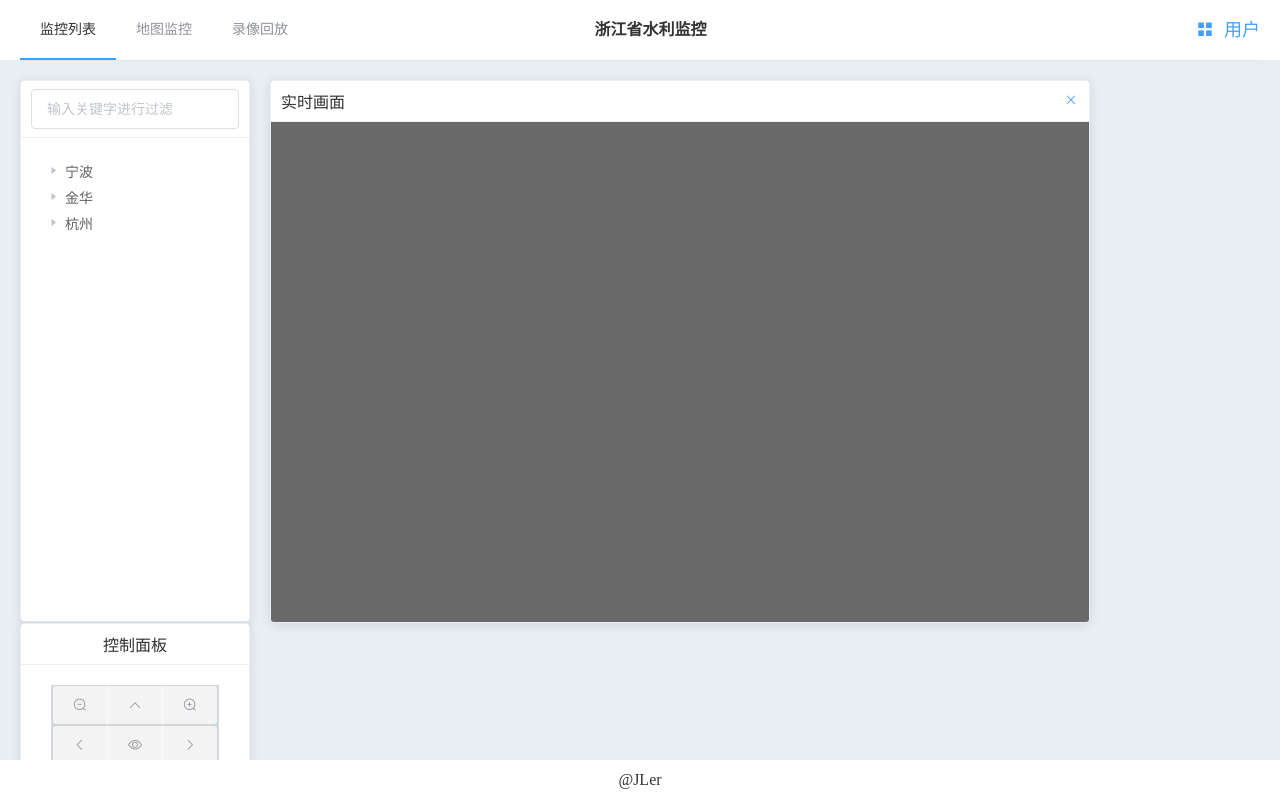
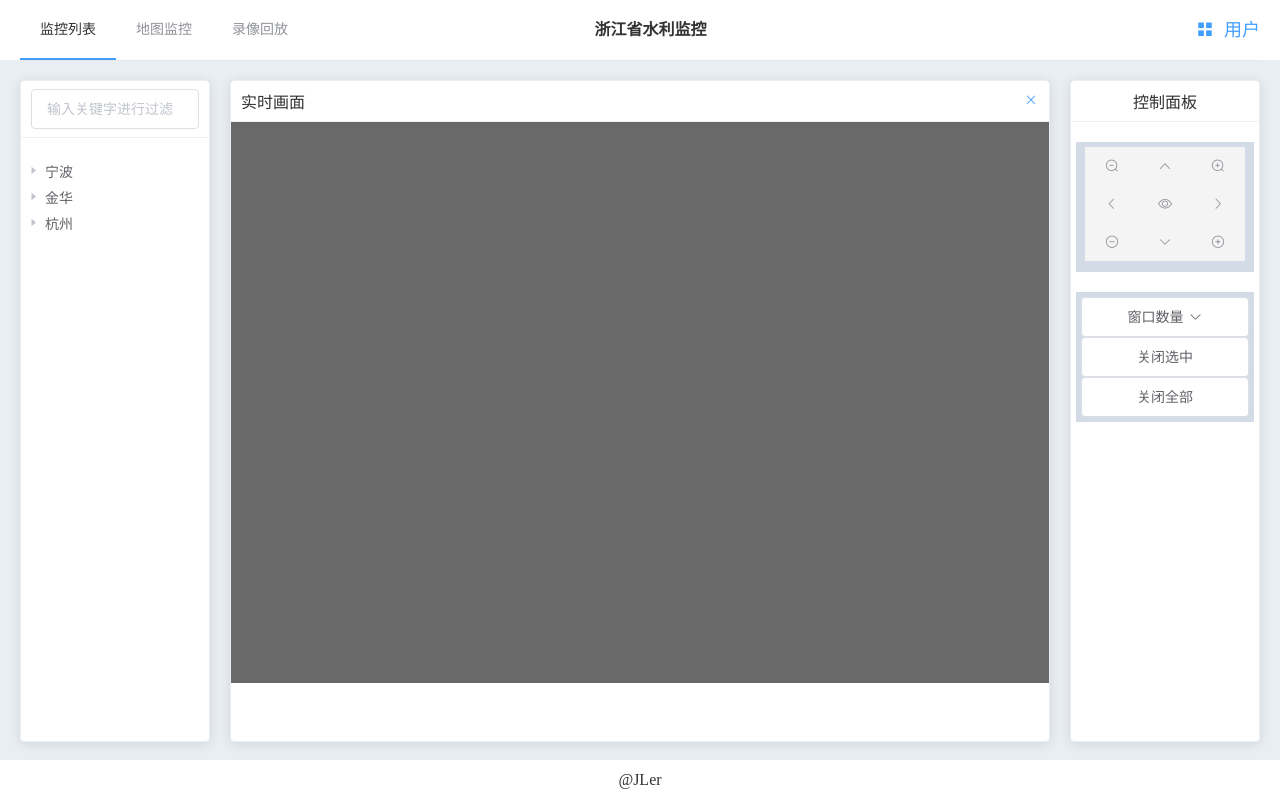
Before and after one commit to JLerxky/vms_vue, a Vue app: page / in a window 1280 px wide. Shown: the top 798 px of the page. Built offline with nearby package versions, Linux system fonts and the light colour scheme.

Commit message:
界面样式调优

```diff
--- a/src/App.vue
+++ b/src/App.vue
@@ -1,10 +1,10 @@
 <template>
   <div id="app">
-    <el-container>
+    <el-container style="height: 100%;">
       <el-header>
         <NavMenu></NavMenu>
       </el-header>
-      <el-main>
+      <el-main style="height: 100%; margin-bottom: 40px;">
         <LiveAll></LiveAll>
       </el-main>
       <el-footer height="40px">@JLer</el-footer>
@@ -21,17 +21,21 @@
 </script>
 
 <style>
+  html{
+    height: 100%;
+  }
+  #app{
+    height: 100%;
+  }
   body{
     margin: 0;
     background-color: #E9EEF3;
+    min-width: 700px;
+    height: 100%;
   }
-  #app {
-    /*font-family: 'Avenir', Helvetica, Arial, sans-serif;*/
-    /*-webkit-font-smoothing: antialiased;*/
-    /*-moz-osx-font-smoothing: grayscale;*/
-    /*text-align: center;*/
-    /*color: #2c3e50;*/
-    /*margin-top: 60px;*/
+  .el-card {
+    height: 100%;
+    overflow: auto;
   }
   a {
     text-decoration: none;
@@ -57,10 +61,6 @@
     /*line-height: 160px;*/
   }
 
-  .el-col-4 {
-    min-width: 250px;
-  }
-
   body > .el-container {
     margin-bottom: 40px;
   }
@@ -76,6 +76,10 @@
     padding: 8px 10px;
   }
 
+  .el-card__body {
+    padding: 20px 0;
+  }
+
   .el-container:nth-child(5) .el-aside,
   .el-container:nth-child(6) .el-aside {
     line-height: 260px;
--- a/src/components/CameraTree.vue
+++ b/src/components/CameraTree.vue
@@ -109,7 +109,7 @@
   }
 
   .el-tree {
-    overflow: auto;
+    overflow: inherit;
   }
 
   div#camera_tree {
--- a/src/components/LiveAll.vue
+++ b/src/components/LiveAll.vue
@@ -1,8 +1,8 @@
 <template>
-  <el-row :gutter="20">
-    <el-col :span="4"><div class="grid-content bg-purple"><CameraTree></CameraTree></div></el-col>
-    <el-col :span="16"><div class="grid-content bg-purple"><LivePlay></LivePlay></div></el-col>
-    <el-col :span="4"><div class="grid-content bg-purple"><PTZ></PTZ></div></el-col>
+  <el-row :gutter="20" style="height: 100%; min-height: 600px;">
+    <el-col :xs="8" :sm="6" :md="5" :lg="4" :xl="4"><div class="grid-content bg-purple"><CameraTree></CameraTree></div></el-col>
+    <el-col :xs="8" :sm="12" :md="14" :lg="16" :xl="17"><div class="grid-content bg-purple"><LivePlay></LivePlay></div></el-col>
+    <el-col :xs="8" :sm="6" :md="5" :lg="4" :xl="3"><div class="grid-content bg-purple"><PTZ></PTZ></div></el-col>
   </el-row>
 </template>
 
@@ -18,6 +18,7 @@
 <style>
   .el-col {
     border-radius: 4px;
+    height: 100%;
   }
   .bg-purple-dark {
     background: #99a9bf;
@@ -31,6 +32,7 @@
   .grid-content {
     border-radius: 4px;
     min-height: 36px;
+    height: 100%;
   }
   .row-bg {
     padding: 10px 0;
--- a/src/components/LivePlay.vue
+++ b/src/components/LivePlay.vue
@@ -5,7 +5,9 @@
       <el-tooltip class="item" effect="dark" content="关闭全部" placement="top">
         <el-button
           style="float: right; padding: 3px 0; margin: 0;"
-          type="text" icon="el-icon-close"></el-button>
+          type="text"
+          icon="el-icon-close"
+          @click="ptz(0)"></el-button>
       </el-tooltip>
     </div>
     <div id="playOCX">
@@ -19,6 +21,11 @@
       return {
         title: '实时画面'
       };
+    },
+    methods: {
+      ptz(command) {
+        alert('ok'+command);
+      }
     }
   }
 </script>
@@ -29,9 +36,9 @@
   }
 
   div#playOCX {
-    min-height: 500px;
+    min-height: 561px;
     background-color: dimgrey;
-    margin: -20px;
+    margin: -20px 0;
   }
 
   .clearfix:before,
--- a/src/components/PTZ.vue
+++ b/src/components/PTZ.vue
@@ -1,39 +1,41 @@
 <template>
-  <el-card class="box-card">
+  <el-card class="box-card" style="overflow: hidden;">
     <div slot="header" class="clearfix">
       控制面板
     </div>
     <div id="ptz">
       <div class="bg-purple">
         <el-button-group>
-          <el-button type="info" plain icon="el-icon-zoom-out"></el-button>
-          <el-button type="info" plain icon="el-icon-arrow-up"></el-button>
-          <el-button type="info" plain icon="el-icon-zoom-in"></el-button>
+          <el-button type="info" plain icon="el-icon-zoom-out" @click="ptz(0)"></el-button>
+          <el-button type="info" plain icon="el-icon-arrow-up" @click="ptz(0)"></el-button>
+          <el-button type="info" plain icon="el-icon-zoom-in" @click="ptz(0)"></el-button>
         </el-button-group>
         <el-button-group>
-          <el-button type="info" plain icon="el-icon-arrow-left"></el-button>
-          <el-button type="info" plain icon="el-icon-view"></el-button>
-          <el-button type="info" plain icon="el-icon-arrow-right"></el-button>
+          <el-button type="info" plain icon="el-icon-arrow-left" @click="ptz(0)"></el-button>
+          <el-button type="info" plain icon="el-icon-view" @click="ptz(0)"></el-button>
+          <el-button type="info" plain icon="el-icon-arrow-right" @click="ptz(0)"></el-button>
         </el-button-group>
         <el-button-group>
-          <el-button type="info" plain icon="el-icon-remove-outline"></el-button>
-          <el-button type="info" plain icon="el-icon-arrow-down"></el-button>
-          <el-button type="info" plain icon="el-icon-circle-plus-outline"></el-button>
+          <el-button type="info" plain icon="el-icon-remove-outline" @click="ptz(0)"></el-button>
+          <el-button type="info" plain icon="el-icon-arrow-down" @click="ptz(0)"></el-button>
+          <el-button type="info" plain icon="el-icon-circle-plus-outline" @click="ptz(0)"></el-button>
         </el-button-group>
       </div>
       <div class="bg-purple">
-        <el-tooltip class="item" effect="dark" content="窗口数量" placement="top">
-          <el-select v-model="value">
-            <el-option
-              v-for="item in options"
-              :key="item.value"
-              :label="item.label"
-              :value="item.value">
-            </el-option>
-          </el-select>
-        </el-tooltip>
-        <el-button style="width: 100%;">关闭选中</el-button>
-        <el-button style="width: 100%;">关闭全部</el-button>
+        <el-dropdown style="width: 100%;" @command="ptz">
+          <el-button style="width: 100%;">
+            窗口数量<i class="el-icon-arrow-down el-icon--right"></i>
+          </el-button>
+          <el-dropdown-menu slot="dropdown">
+            <el-dropdown-item command="a">1x1</el-dropdown-item>
+            <el-dropdown-item command="b">2x2</el-dropdown-item>
+            <el-dropdown-item command="c">3x3</el-dropdown-item>
+            <el-dropdown-item command="d">4x4</el-dropdown-item>
+            <el-dropdown-item command="e">2x2=5</el-dropdown-item>
+          </el-dropdown-menu>
+        </el-dropdown>
+        <el-button style="width: 100%;" @click="ptz(0)">关闭选中</el-button>
+        <el-button style="width: 100%;" @click="ptz(0)">关闭全部</el-button>
       </div>
     </div>
   </el-card>
@@ -41,25 +43,9 @@
 
 <script>
   export default {
-    data() {
-      return {
-        options: [{
-          value: '1',
-          label: '1x1'
-        }, {
-          value: '2',
-          label: '2x2'
-        }, {
-          value: '3',
-          label: '3x3'
-        }, {
-          value: '4',
-          label: '4x4'
-        }, {
-          value: '5',
-          label: '2x2+5'
-        }],
-        value: '4'
+    methods: {
+      ptz(command) {
+        alert('ok'+command);
       }
     }
   }
@@ -74,19 +60,21 @@
     overflow: unset;
   }
 
-  .el-tree {
-    overflow: auto;
+  #ptz {
+    min-width: 170px;
+    margin: 0 5px;
   }
 
-  #ptz {
-    text-align: -webkit-center;
-    min-height: 442px;
+  #ptz .el-button-group button {
+    border: 0;
+    border-radius: 0;
   }
 
   #ptz .bg-purple {
     height: 120px;
-    width: 168px;
+    /*width: 168px;*/
     margin-bottom: 20px;
+    padding: 5px;
   }
 
   #ptz .el-button+.el-button {
```
